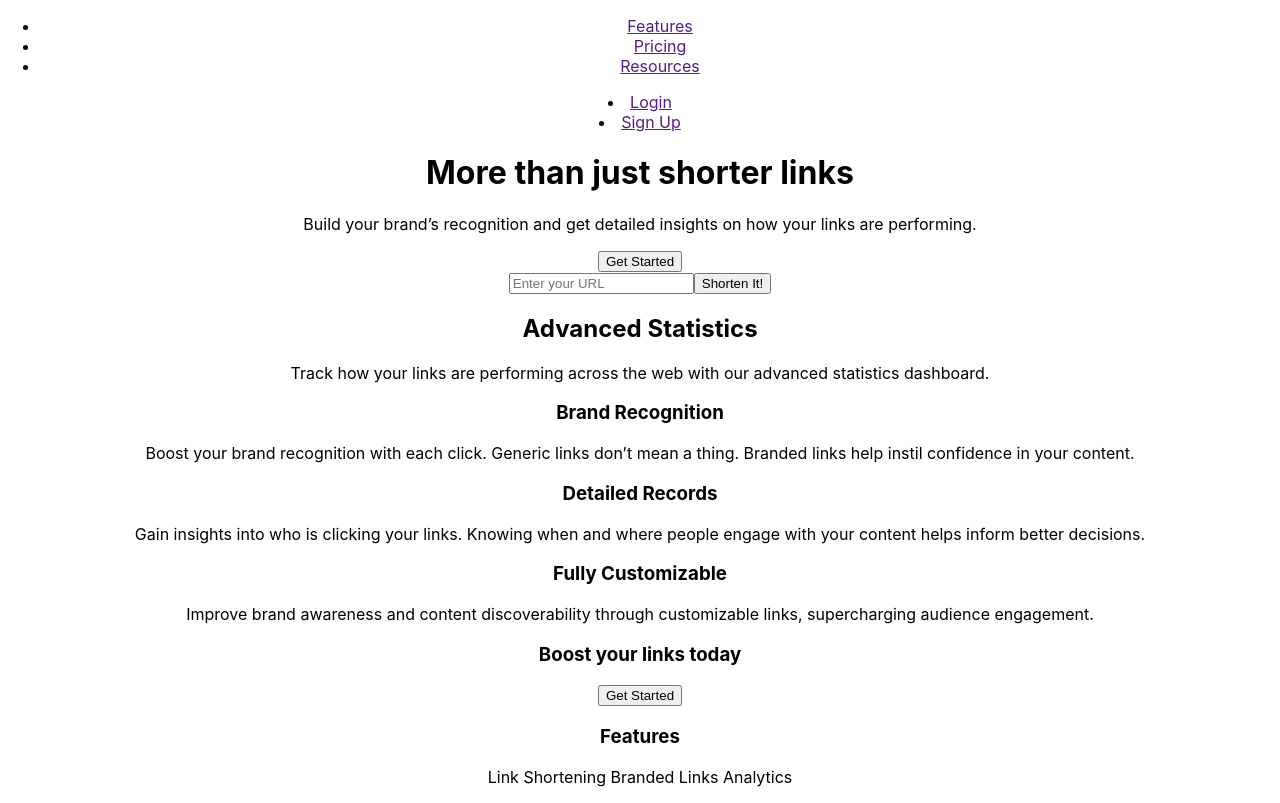
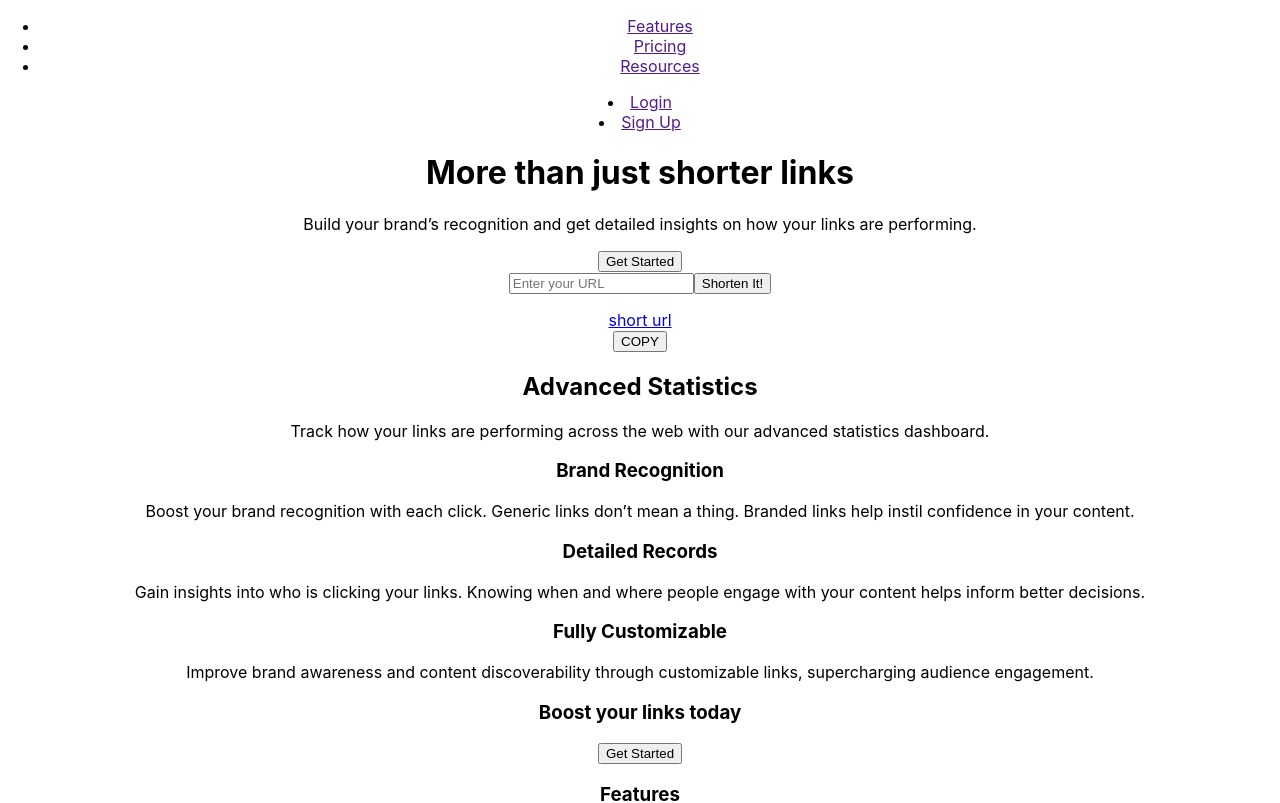
Before and after one commit to rodhent/shorter-ul, a React (Create React App) app: page / in a window 1280 px wide. Shown: the top 803 px of the page. Built offline with nearby package versions, Linux system fonts and the light colour scheme.

Commit message:
LinkBox.jsx added

```diff
--- /dev/null
+++ b/src/components/pages/LinkBox.jsx
@@ -0,0 +1,17 @@
+import React from "react";
+
+const LinkBox = () => {
+  return (
+    <div>
+      <div>
+        <p></p>
+      </div>
+      <div>
+        <a href="#"> short url</a>{" "}
+      </div>
+      <button>COPY</button>
+    </div>
+  );
+};
+
+export default LinkBox;
--- a/src/components/pages/Shoter.jsx
+++ b/src/components/pages/Shoter.jsx
@@ -1,13 +1,15 @@
 import React, { useState } from "react";
 import { useForm } from "react-hook-form";
 import axios from "axios";
+
+import LinkBox from "./LinkBox";
 
 const Short = () => {
   const { handleSubmit, register, errors } = useForm();
   const [shortUrl, setShortUrl] = useState([]);
   const POST_URL = "https://rel.ink/api/links/";
   const onSub = (input) => {
-    console.log(input);
+    // console.log(input);
 
     axios
       .post(POST_URL, input)
@@ -18,7 +20,8 @@ const Short = () => {
       .finally();
   };
 
-  console.log(shortUrl);
+  const { hashid, url } = shortUrl;
+  console.log(hashid, url);
 
   return (
     <div>
@@ -38,6 +41,7 @@ const Short = () => {
         {errors.url && errors.url.message}
         <button type="submit">Shorten It!</button>
       </form>
+      <LinkBox />
     </div>
   );
 };
```
